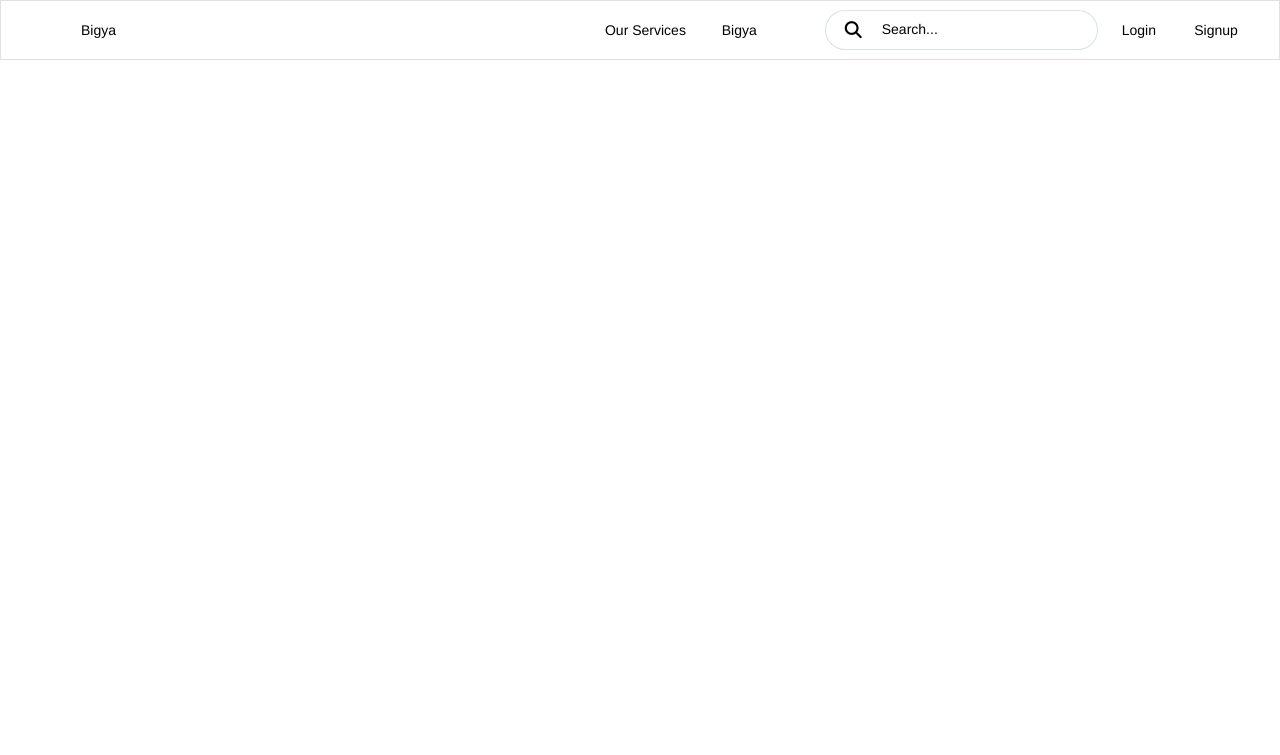
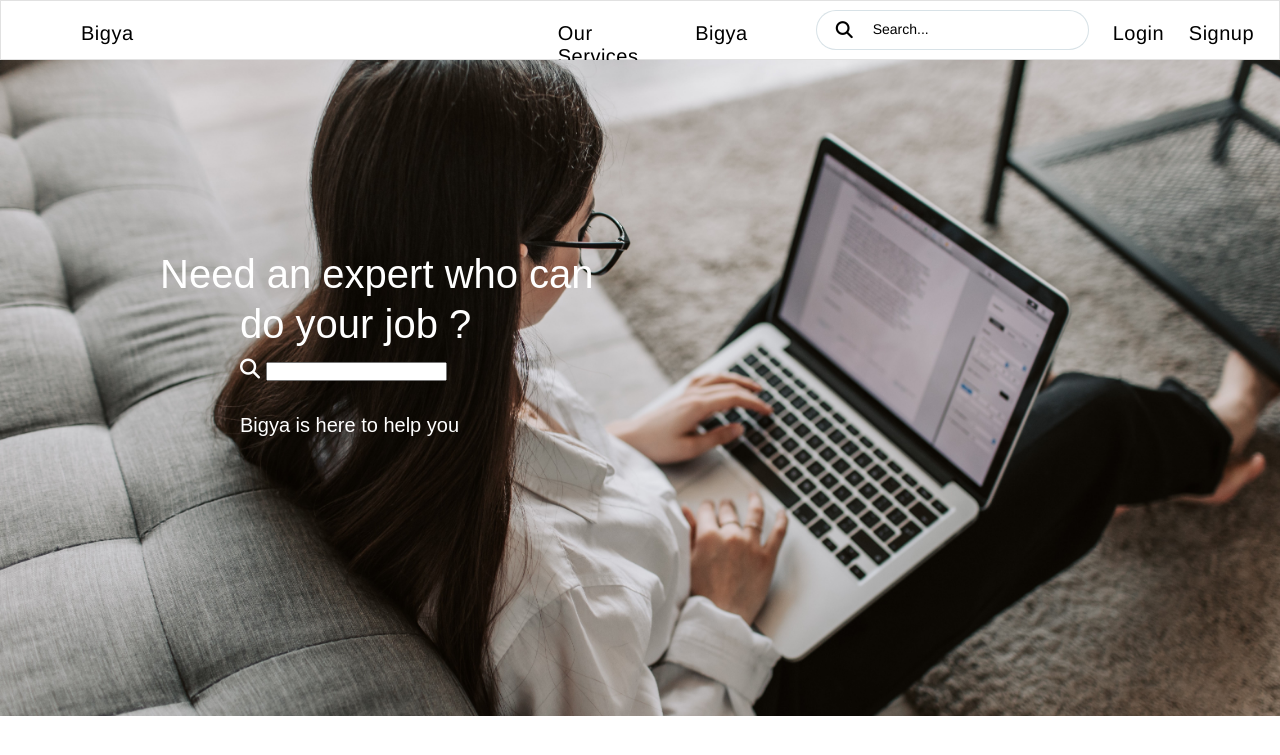
Before and after one commit to gulabi-squad/bigya, a Python web app: template templates/homepage.html in a window 1280 px wide. Shown: the top 755 px of the page. Run offline with Jinja, Linux system fonts and the light colour scheme; the template is opened without the code that fills it, so the values that code supplies are empty; some libraries are stand-ins or nearby versions.

Commit message:
homepage1 push

```diff
--- a/static/homepage.css
+++ b/static/homepage.css
@@ -3,17 +3,18 @@
 
 
 *{
-
     margin: 0;
     padding: 0;
     box-sizing: border-box;
 }
 
 body{
-    font-family: sans-serifs;
+    font-family:sans-serif, Helvetica ;
 }
 
+
 /* upto here defalult */
+
 
 
 /* Favorable */
@@ -56,13 +57,17 @@ body{
     border: 1px solid #E1E1E1;
     height: 60px;
     display: grid;
-    grid-template-columns: 8fr 1.5fr 1fr 2fr 1fr 1.5fr;
+    grid-template-columns: 7fr 1.7fr 1fr 2fr 1fr 1.5fr;
     font-family: helvetica neue;
     font-weight: 500;
 }
 
+.allbox{
+    border: 0px solid green;
+}
 
- .nav-search input[type=search]{
+
+.homepage-navbar .box4 input[type=search]{
     margin-top: 9px;
     margin-left: 1rem;
     height: 40px;
@@ -75,7 +80,7 @@ body{
    border-style: solid;
 
 }
-.box4 ::placeholder{
+.homepage-navbar .box4 ::placeholder{
     color: black;
     font-size: 14px;
     font-weight: 500;
@@ -85,44 +90,123 @@ body{
    top:.65rem;
 
 }
-.nav-search{
+.homepage-navbar .navbar-search{
     padding-left: 4px;
 }
 
 
-.box4{
+.homepage-navbar .box4{
     display: flex;
 
 
 }
 
-.search-icon{
+.homepage-navbar .box4 .search-icon{
     position: absolute;
     margin-left:2.5rem;
     margin-top: 1.27rem;
     font-size: 17px;
 }
 
-.bigya, .our-services, .expert, .signup, .login{
+
+.homepage-navbar .bigya, .homepage-navbar .our-services, .homepage-navbar .expert, .homepage-navbar .signup, .homepage-navbar .login{
     margin-top: 1.3rem;
     margin-left: 1.5rem;
 }
-.bigya{
+
+.homepage-navbar .bigya{
     margin-left: 5rem;
 }
 
-.expert{
+.homepage-navbar .expert{
     margin-left: 2rem;
     margin-right: 3rem;
 }
 a{
     text-decoration: none;
     color:black;
+    font-size: 20px;
+    letter-spacing: 0.5px;
 
 }
 a:hover{
     text-decoration: underline;
-    text-decoration-color: #555;
-    text-decoration-thickness: 2px;
+    text-decoration-color: #00905D;
+    text-decoration-thickness: 1.5px;
 
 }
+
+
+/* End of styling of navigation bar */
+
+
+
+
+
+/* styling of homepage */
+
+.background-image{
+    background-image: url('/static/girl_with_laptop.jpg');
+    width: 100%;
+    height: 82vh;
+    background-size: cover;
+    background-repeat: no-repeat;
+    position: absolute;
+}
+
+.background-image .background-content{
+    border: 0px solid green;
+    margin-top: 12rem;
+    height: 20rem;
+}
+
+.text-one{
+    position: relative;
+    border: 0px solid red;
+    height: 50px;
+    margin-left: 10rem;
+    color: white;
+    font-size: 40px;
+}
+
+.text-two{
+    position: relative;
+    border: 0px solid red;
+    height: 3.5rem;
+    margin-left: 15rem;
+    color: white;
+    font-size: 40px;
+}
+
+.text-three{
+    position: relative;
+    height: 3.5rem;
+    margin-left: 15rem;
+    font-size: 20px;
+
+}
+
+
+.homepage-search-icon{
+    color: white;
+}
+
+
+.text-four{
+    position: relative;
+    height: 5rem;
+    margin-left: 15rem;
+    font-size: 20px;
+    color: white;
+
+}
+
+
+
+
+
+
+
+
+
+/* end of styling of homepage */
--- a/templates/homepage.html
+++ b/templates/homepage.html
@@ -9,26 +9,88 @@
     <script src="https://kit.fontawesome.com/0c459f6576.js" crossorigin="anonymous"></script>
 </head>
 <body>
+
+
+    <!-- Navigation Bar start -->
     <div class="homepage-navbar">
-        <div class="allbox box1"><div class="bigya"><a href="#">Bigya</a></div></div>
-        <div class="allbox box2"><div class="our-services"><a href="#">Our Services</a></div></div>
-        <div class="allbox box3"><div class="expert"><a href="#">Bigya</a></div></div>
+        <div class="allbox box1">
+            <div class="bigya">
+                <a href="./homepage.html">Bigya</a>
+            </div>
+        </div>
+
+
+        <div class="allbox box2">
+            <div class="our-services">
+                <a href="#">Our Services</a>
+            </div>
+        </div>
+
+
+        <div class="allbox box3">
+            <div class="expert">
+                <a href="#">Bigya</a>
+            </div>
+        </div>
+
+
         <div class="allbox box4">
             <i class="search-icon fa-solid fa-magnifying-glass"></i>
-            <div class="nav-search">
-            <input type="search" name="" id=""placeholder="Search..."></div>
+            <div class="navbar-search">
+                <input type="search" name="" id=""placeholder="Search...">
+            </div>
         </div>
+
+
         <div class="allbox box5">
             <div class="login">
                 <a href="./login.html">Login</a>
             </div>
         </div>
+
+
         <div class="allbox box6">
             <div class="signup">
                 <a href="./signup.html">Signup</a>
             </div>
+        </div>
+    </div>
+ <!-- Ending of Navigation Bar -->
+
+
+
+
+
+ <!-- Homepage -->
+
+ <div class="background-image">
+    <div class="background-content">
+        <div class="text-one">
+            <p>Need an expert who can </p>
+        </div>
+
+        <div class="text-two">
+            <p>do your job ?</p>
+        </div>
+
+        <div class="text-three">
+            <i class="homepage-search-icon fa-solid fa-magnifying-glass"></i>
+            <input type="search" name="" id="">
 
         </div>
+        <div class="text-four">
+            <p>Bigya is here to help you </p>
+        </div>
     </div>
+
+ </div>
+
+
+<!-- End of Homepage -->
+
+
+
+<!-- Training -->
+
 </body>
 </html>
```
